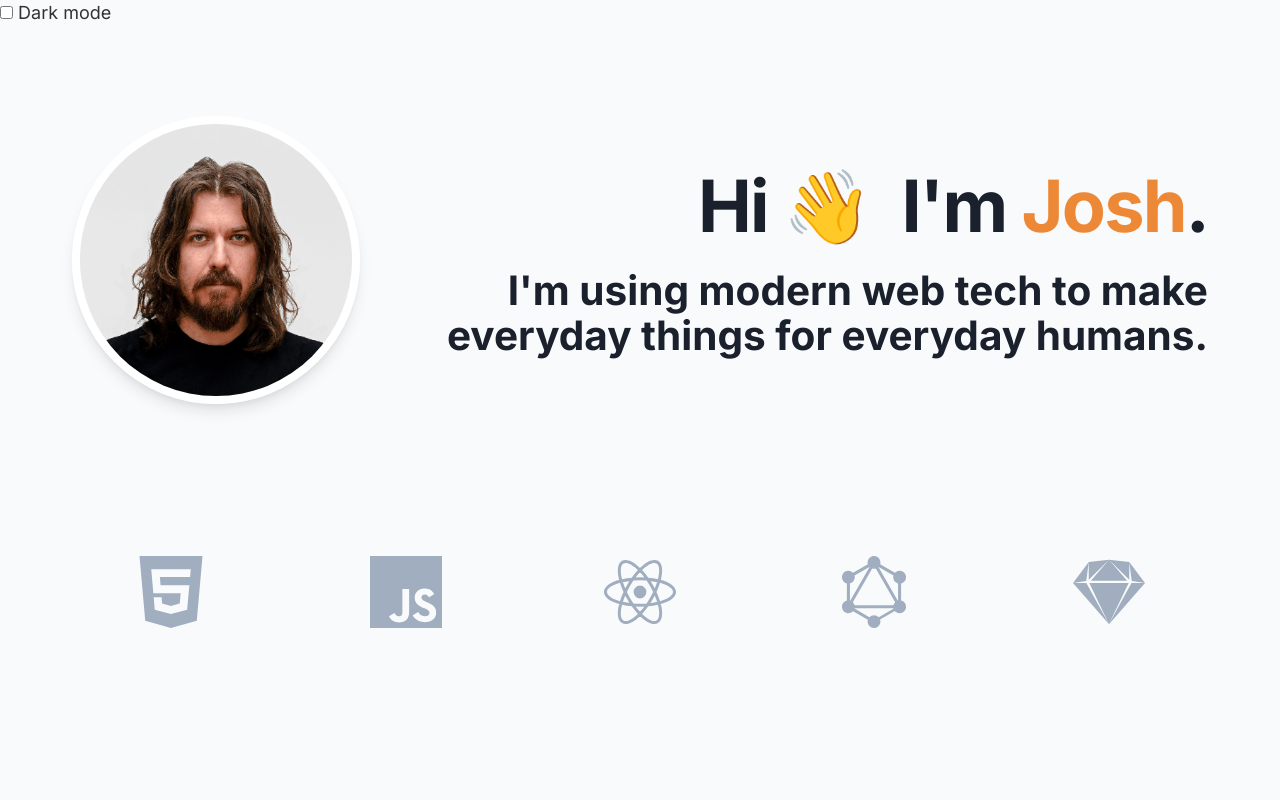
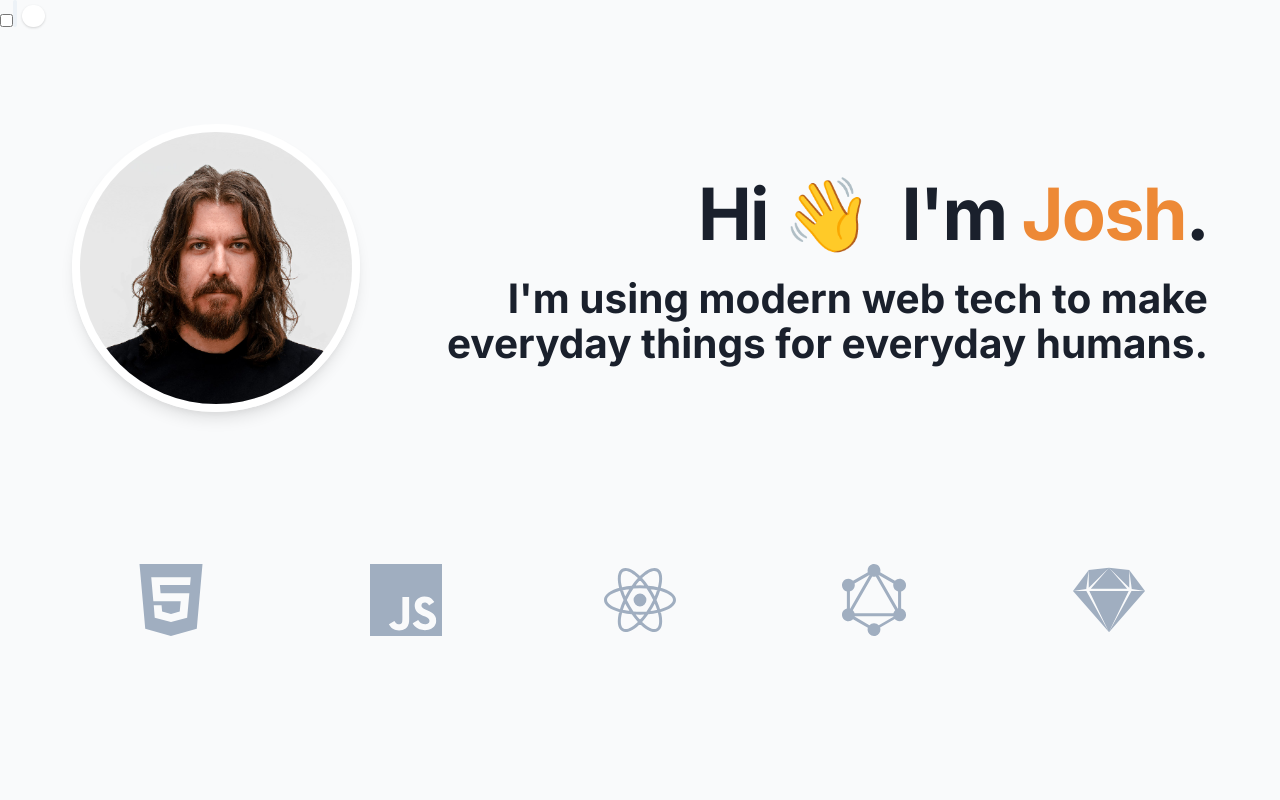
Before and after one commit to ohheyjosh/portfolio, a Gatsby site: page / in a window 1280 px wide. Shown: the top 800 px of the page. Built offline with nearby package versions, Linux system fonts and the light colour scheme; Gatsby itself is replaced by a stand-in of ours; what @tailwindcss/ui would draw is missing.

Commit message:
Progress on dark mode toggle switch

```diff
--- a/src/components/layout.js
+++ b/src/components/layout.js
@@ -10,14 +10,24 @@ const Layout = () => {
     <div className="relative overflow-hidden">
       <ThemeToggler>
         {({ theme, toggleTheme }) => (
-          <label>
+          <div>
             <input
+              id="dark-mode-toggle"
               type="checkbox"
               onChange={e => toggleTheme(e.target.checked ? 'dark' : 'light')}
               checked={theme === 'dark'}
+              aria-checked={theme === 'dark' ? true : false}
+              tabIndex="0"
+            />
+            <label
+              htmlFor="dark-mode-toggle"
+              className="bg-gray-200 relative inline-block flex-shrink-0 h-6 w-11 border-2 border-transparent rounded-full cursor-pointer transition-colors ease-in-out duration-200 focus:outline-none focus:shadow-outline"
             />{' '}
-            Dark mode
-          </label>
+            <span
+              aria-hidden="true"
+              className="translate-x-0 inline-block h-5 w-5 rounded-full bg-white shadow transform transition ease-in-out duration-200"
+            />
+          </div>
         )}
       </ThemeToggler>
       <Main />
```
